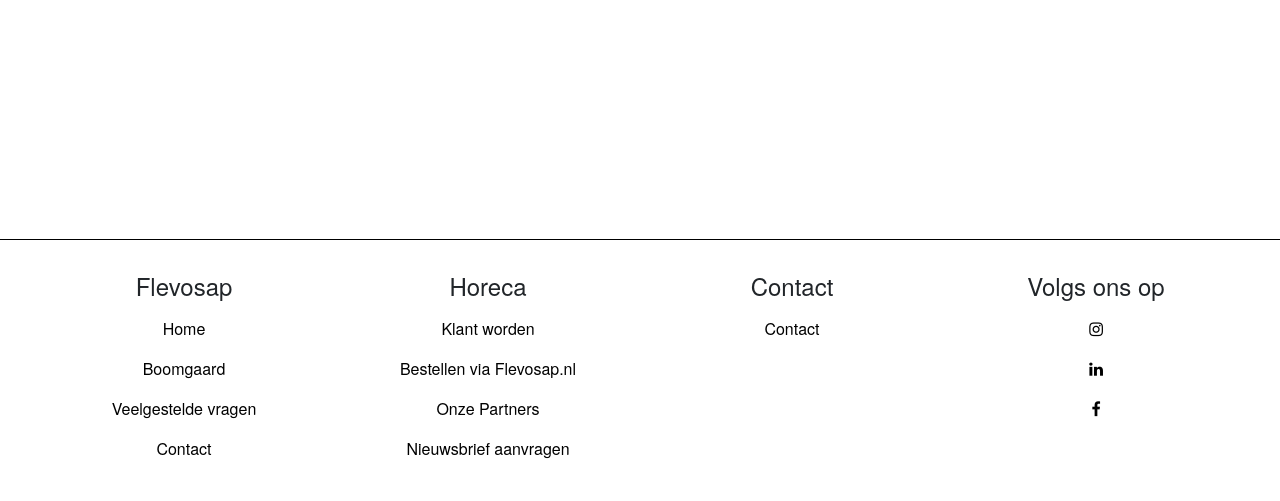
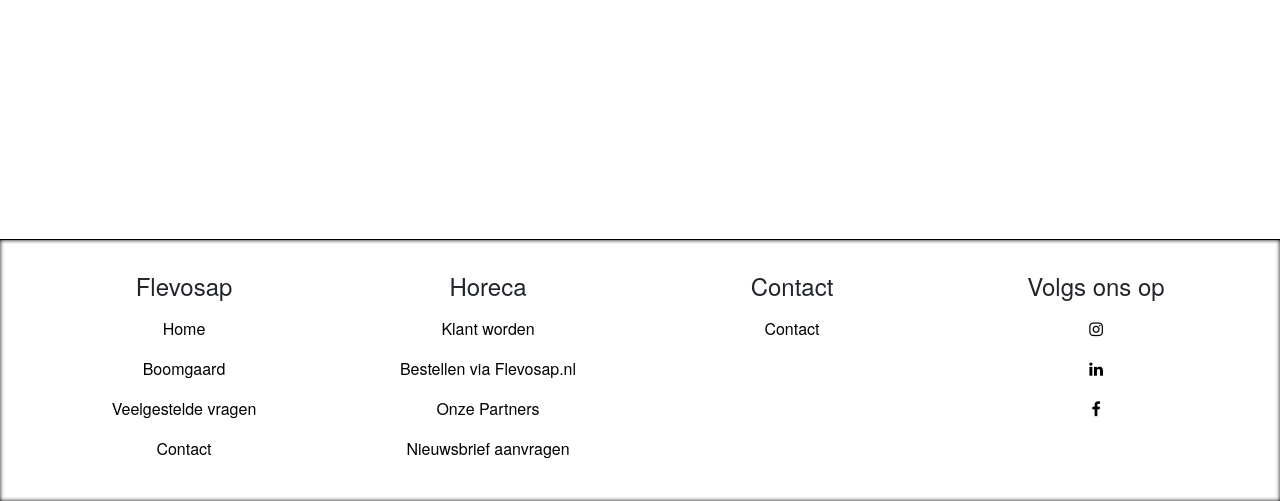
Before and after one commit to Mkirez/Flevosap, a PHP site: template Website/views/home.view.php in a window 1280 px wide. Shown: the part 1009-1510 px from the top of the page. Run offline with PHP 8.4, Linux system fonts and the light colour scheme; the template is opened without the code that fills it, so the values that code supplies are empty.

Commit message:
home page

```diff
--- a/Website/asset/css/style.css
+++ b/Website/asset/css/style.css
@@ -90,6 +90,7 @@
     width: 100%;
         padding: 32px;
         border-top: 1px solid black;
+        box-shadow: inset 0 0 4px 0px black;
 }
 
 img{
```
